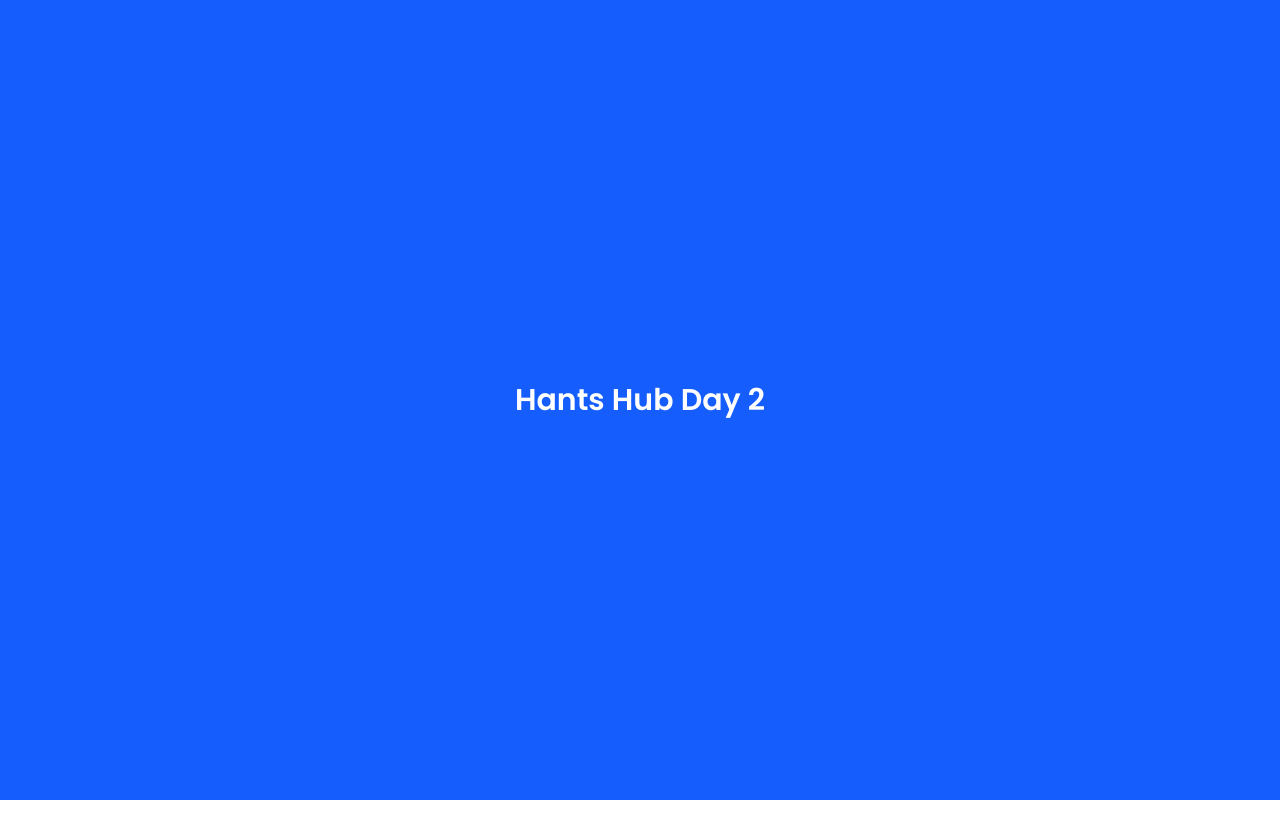
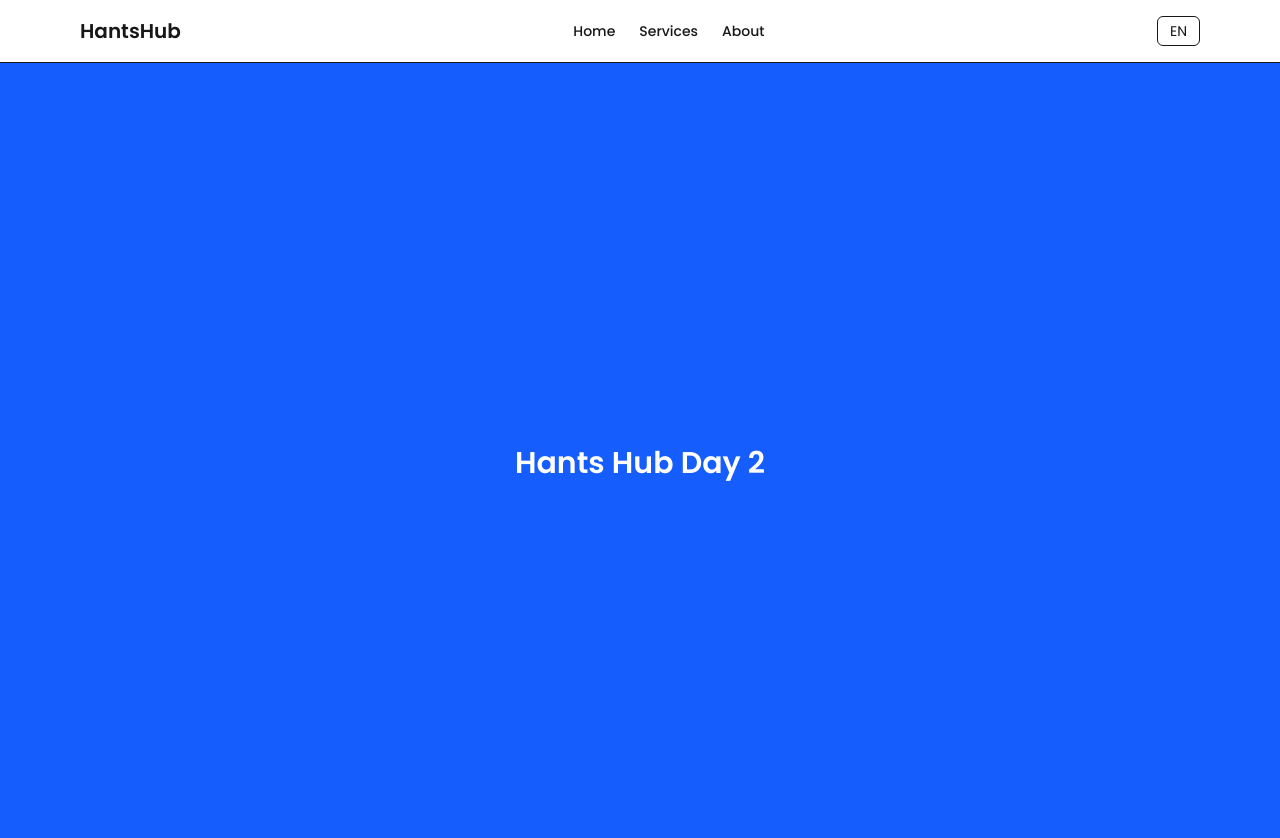
Before and after one commit to zartab001/HantsHub, a Next.js app: page / in a window 1280 px wide. Shown: the top 838 px of the page. Before the commit the page ends 800 px from the top, so only its background shows below. Built offline with nearby package versions, Linux system fonts and the light colour scheme.

Commit message:
feat: add Header component and integrate into layout

```diff
--- a/src/app/layout.tsx
+++ b/src/app/layout.tsx
@@ -1,6 +1,7 @@
 import type { Metadata } from "next";
 import { Poppins } from "next/font/google";
 import "./globals.css";
+import Header from "@/components/ui/Header";
 
 const poppins = Poppins({
   subsets: ["latin"],
@@ -21,6 +22,7 @@ export default function RootLayout({
   return (
     <html lang="en">
       <body className={`${poppins.className} antialiased`}>
+        <Header />
         {children}
       </body>
     </html>
--- /dev/null
+++ b/src/components/ui/Header.tsx
@@ -0,0 +1,37 @@
+"use client";
+
+import Link from "next/link";
+
+export default function Header() {
+  return (
+    <header className="w-full border-b bg-white">
+      <div className="max-w-6xl mx-auto px-4 py-4 flex items-center justify-between">
+
+        {/* Logo */}
+        <Link href="/" className="text-xl font-semibold text-primary">
+          HantsHub
+        </Link>
+
+        {/* Navigation */}
+        <nav className="hidden md:flex items-center gap-6 text-sm font-medium">
+          <Link href="#" className="hover:text-primary transition">
+            Home
+          </Link>
+          <Link href="#" className="hover:text-primary transition">
+            Services
+          </Link>
+          <Link href="#" className="hover:text-primary transition">
+            About
+          </Link>
+        </nav>
+
+        {/* Language Selector Stub */}
+        <div className="text-sm">
+          <button className="border px-3 py-1 rounded-md hover:bg-gray-100">
+            EN
+          </button>
+        </div>
+      </div>
+    </header>
+  );
+}
```
Also changed, not shown: src/types/index.ts (renamed from src/app/types/index.ts).
